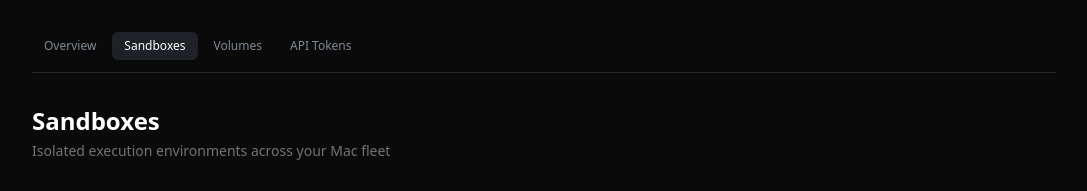
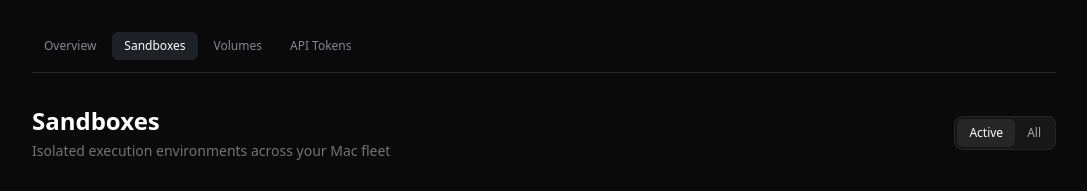
Before and after one commit to UgeeCodes/hivemind, a Next.js app in the folder web/: page /sandboxes in a window 1280 px wide. Shown: the top 191 px of the page, without its empty margins (96-1183 px from the left). Built offline with nearby package versions, Linux system fonts and the light colour scheme; no server answers.

Commit message:
Add live auto-polling and Active/All toggle to sandboxes and volumes pages

```diff
--- a/web/src/app/sandboxes/page.tsx
+++ b/web/src/app/sandboxes/page.tsx
@@ -18,10 +18,13 @@ interface Sandbox {
 export default function SandboxesPage() {
   const [sandboxes, setSandboxes] = useState<Sandbox[]>([]);
   const [loading, setLoading] = useState(true);
+  const [filter, setFilter] = useState<"active" | "all">("active");
 
   const fetchSandboxes = async () => {
     try {
-      const res = await fetch(`${API_BASE}/api/sandboxes`);
+      const res = await fetch(
+        `${API_BASE}/api/sandboxes?include_destroyed=${filter === "all"}`
+      );
       if (res.ok) {
         setSandboxes(await res.json());
       }
@@ -33,7 +36,9 @@ export default function SandboxesPage() {
 
   useEffect(() => {
     fetchSandboxes();
-  }, []);
+    const interval = setInterval(fetchSandboxes, 3000);
+    return () => clearInterval(interval);
+  }, [filter]);
 
   const handleDestroy = async (id: string) => {
     if (!confirm("Are you sure you want to destroy this sandbox?")) return;
@@ -76,11 +81,35 @@ export default function SandboxesPage() {
           ))}
         </div>
 
-        <div>
-          <h1 className="text-2xl font-semibold text-white">Sandboxes</h1>
-          <p className="text-sm text-neutral-500 mt-1">
-            Isolated execution environments across your Mac fleet
-          </p>
+        <div className="flex items-center justify-between">
+          <div>
+            <h1 className="text-2xl font-semibold text-white">Sandboxes</h1>
+            <p className="text-sm text-neutral-500 mt-1">
+              Isolated execution environments across your Mac fleet
+            </p>
+          </div>
+          <div className="flex items-center bg-neutral-900 border border-neutral-800 rounded-lg p-0.5 text-xs">
+            <button
+              onClick={() => setFilter("active")}
+              className={`px-3 py-1.5 rounded-md font-medium transition-colors ${
+                filter === "active"
+                  ? "bg-neutral-800 text-white shadow-sm"
+                  : "text-neutral-400 hover:text-white"
+              }`}
+            >
+              Active
+            </button>
+            <button
+              onClick={() => setFilter("all")}
+              className={`px-3 py-1.5 rounded-md font-medium transition-colors ${
+                filter === "all"
+                  ? "bg-neutral-800 text-white shadow-sm"
+                  : "text-neutral-400 hover:text-white"
+              }`}
+            >
+              All
+            </button>
+          </div>
         </div>
 
         {/* Sandbox Table */}
--- a/web/src/app/volumes/page.tsx
+++ b/web/src/app/volumes/page.tsx
@@ -33,6 +33,8 @@ export default function VolumesPage() {
 
   useEffect(() => {
     fetchVolumes();
+    const interval = setInterval(fetchVolumes, 3000);
+    return () => clearInterval(interval);
   }, []);
 
   const handleCreate = async (e: React.FormEvent) => {
```
